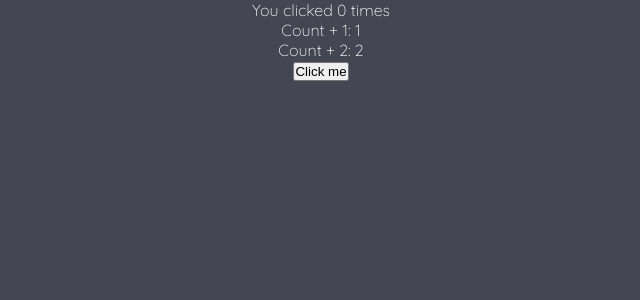
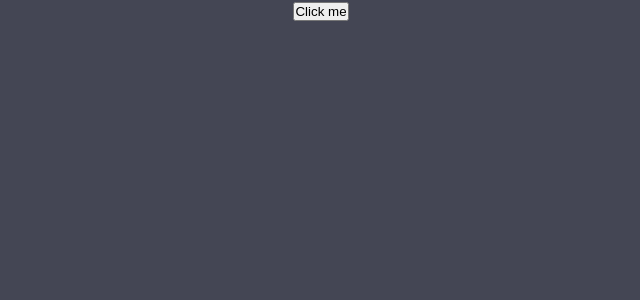
Before and after one commit to RichardBray/react-vite-course, a React (Vite) app: page / in a window 1280 px wide. Shown: the top 300 px of the page, without its empty margins (319-959 px from the left). Built offline with nearby package versions, Linux system fonts and the light colour scheme.

Commit message:
refactor(Counter.jsx): remove console logs and unused code feat(Counter.jsx): remove Count + 1 and Count + 2 divs and only display clicked count

```diff
--- a/src/components/Counter.jsx
+++ b/src/components/Counter.jsx
@@ -1,20 +1,8 @@
-import { useState, useEffect } from 'react';
+import { useState } from 'react';
 
 export default function Counter() {
   const [count, setCount] = useState(0);
-  const [mounted, setMounted] = useState(false);
 
-  useEffect(() => {
-    console.log('component has mounted')
-    setMounted(true)
-  }, []);
-
-  useEffect(() => {
-    if (mounted) {
-      console.log('count incremented')
-    }
-    return () => console.log('component has unmounted');
-  }, [count]);
 
   function handleClick() {
     setCount((prevCount) => prevCount + 1);
@@ -22,9 +10,6 @@ export default function Counter() {
 
   return (
     <>
-      <div>You clicked {count} times</div>
-      <div>Count + 1: {count + 1}</div>
-      <div>Count + 2: {count + 2}</div>
       <button onClick={handleClick}>Click me</button>
     </>
   );
```
